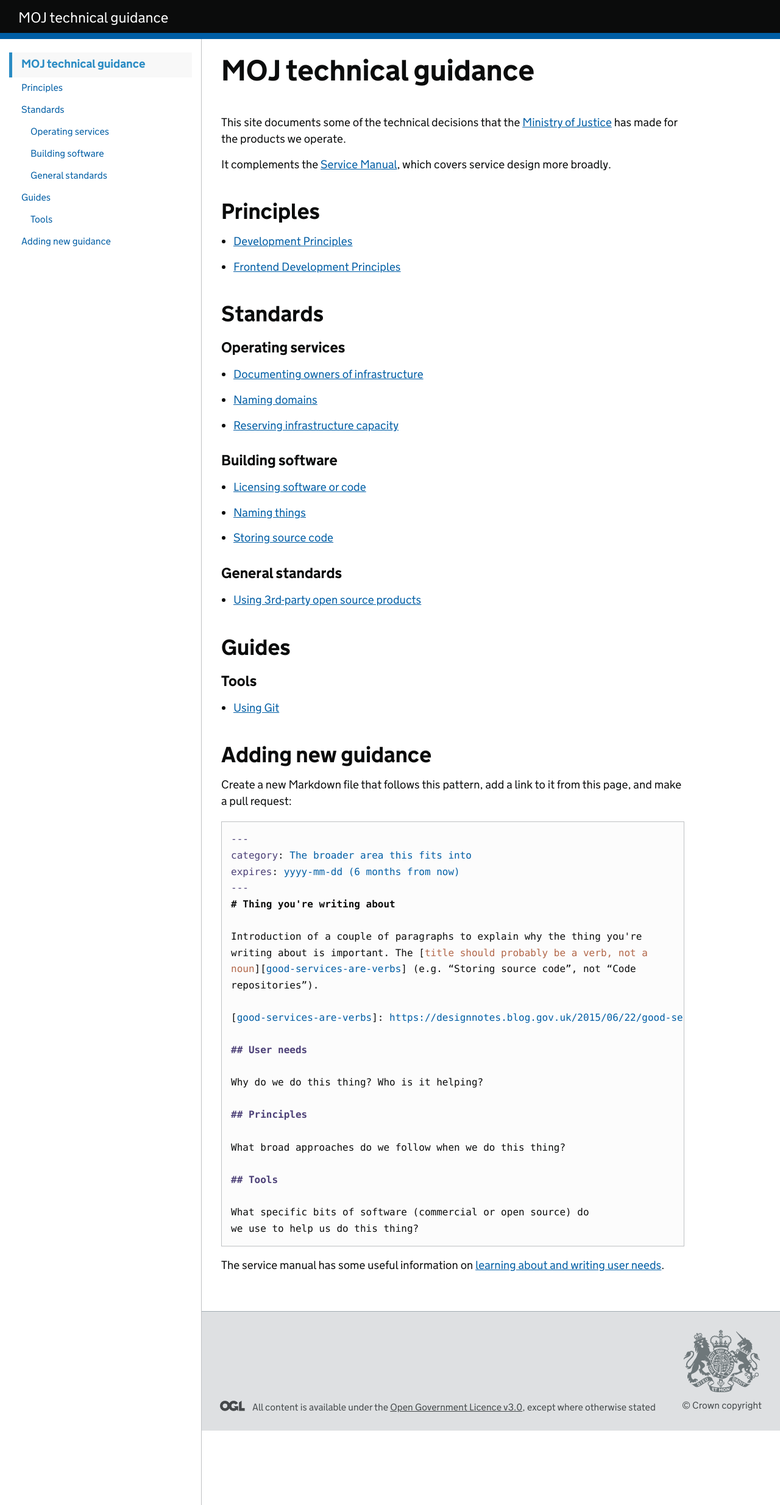
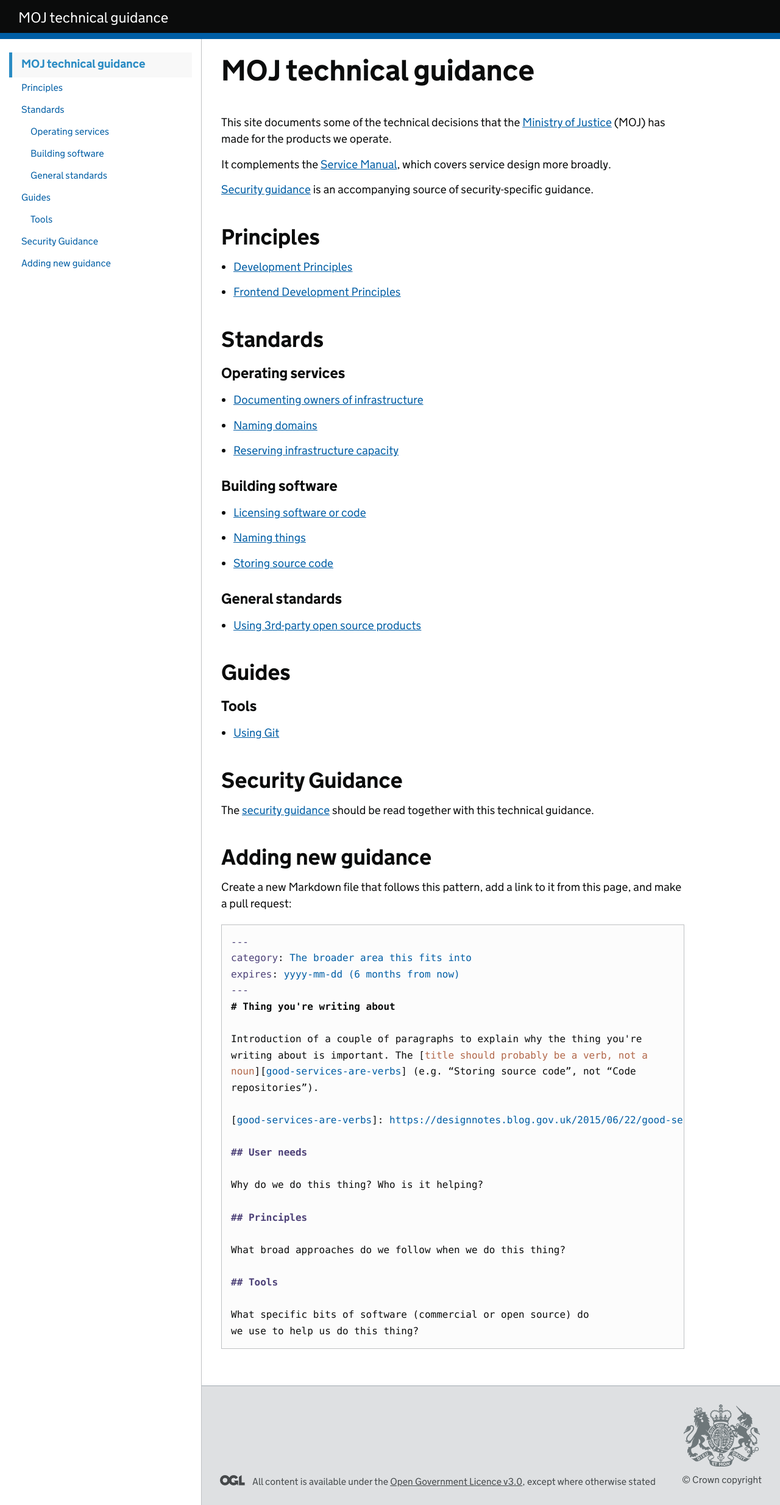
Before and after one commit to ministryofjustice/technical-guidance, a Jekyll site: the page built from index.md, in a window 1280 px wide. Shown: the whole page at 61% size. Built offline with Jekyll 4.4.1, drawn with Linux system fonts in a browser that asks for light colours; our own code applies the rules of GitHub Pages for plain Markdown files.

Commit message:
Add security-guidance references
Add `security-guidance` references to point viewers to the security-specific repos.

````diff
--- a/index.md
+++ b/index.md
@@ -2,10 +2,12 @@
 
 This site documents some of the technical decisions that the
 [Ministry of Justice](https://www.gov.uk/government/organisations/ministry-of-justice)
-has made for the products we operate.
+ (MOJ) has made for the products we operate.
 
 It complements the [Service Manual](https://www.gov.uk/service-manual),
 which covers service design more broadly.
+
+[Security guidance](https://ministryofjustice.github.io/security-guidance/) is an accompanying source of security-specific guidance.
 
 ## Principles
 
@@ -52,6 +54,10 @@ which covers service design more broadly.
 {% endfor %}
 {% endfor %}
 
+## Security Guidance
+
+The [security guidance](https://ministryofjustice.github.io/security-guidance/) should be read together with this technical guidance.
+
 ## Adding new guidance
 
 Create a new Markdown file that follows this pattern, add a link to it
@@ -84,6 +90,3 @@ What broad approaches do we follow when we do this thing?
 What specific bits of software (commercial or open source) do
 we use to help us do this thing?
 ```
-
-The service manual has some useful information on
-[learning about and writing user needs](https://www.gov.uk/service-manual/user-research/start-by-learning-user-needs).
````
